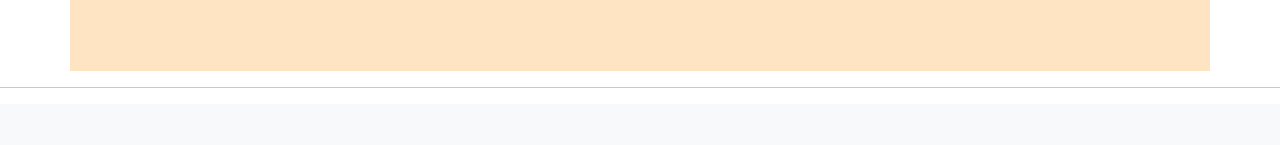
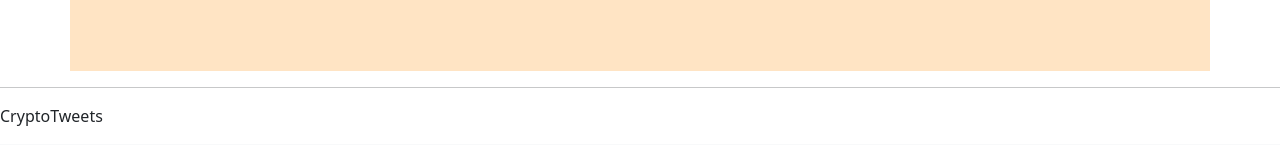
Before and after one commit to sudhanshu1221/teamwebwarriors, a Django app: template home/templates/home/home_page.html in a window 1280 px wide. Shown: the part 581-726 px from the top of the page. Run offline with Django 3.2, Linux system fonts and the light colour scheme; the template is opened without the code that fills it, so the values that code supplies are empty.

Commit message:
Update home_page.html
cryptotweets added

```diff
--- a/home/templates/home/home_page.html
+++ b/home/templates/home/home_page.html
@@ -203,7 +203,10 @@
     /* border: 2px; */
     height: 3px;>
 
-
+<div>
+    <p>CryptoTweets
+    </p>
+</div>
         <div class="album py-5 bg-light">
             <div class="container">
 
```
